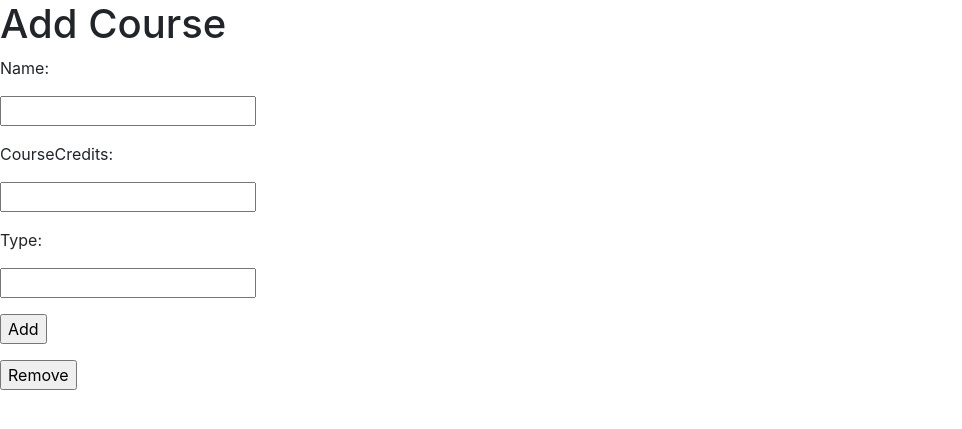
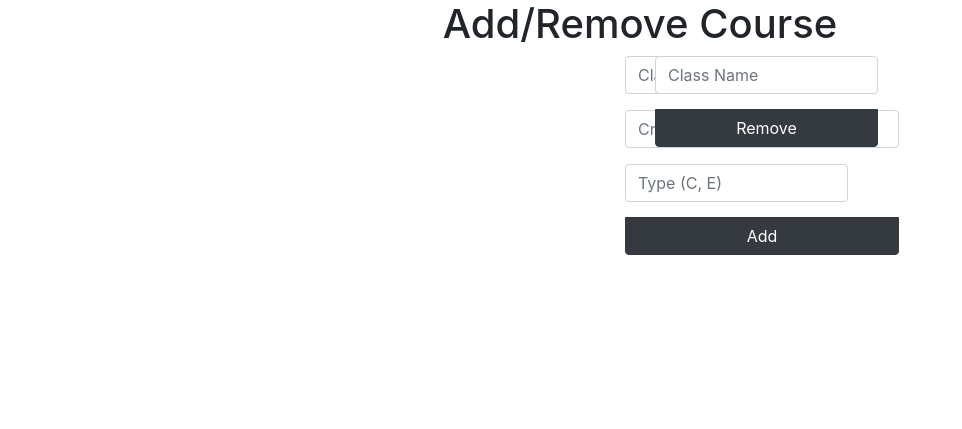
Before and after one commit to altaiiiir/Student-Roster-Website, a Flask app: page /addCourse in a window 1280 px wide. Shown: the part 74-503 px from the top of the page, without its empty margins (0-962 px from the left). Run offline with Flask 2, Linux system fonts and the light colour scheme; some libraries are stand-ins or nearby versions.

Commit message:
UI Stuff

```diff
--- a/App.py
+++ b/App.py
@@ -265,13 +265,15 @@ def update_course():
 def add():
     if request.method == "POST":
 
-        # request data
-        name = request.form["nm"]
-        cc = request.form["creds"]
-        type = request.form["type"]
+
 
         # check if its an add or remove
         if 'add' in request.form:
+            # request data
+            name = request.form["nm"]
+            cc = request.form["creds"]
+            type = request.form["type"]
+
             if(name and cc and type) :
                 # checks if course already exists
                 cur.execute('Select * from Course_Catalog')
@@ -298,6 +300,7 @@ def add():
                 flash("Fill in neccesary information.")
                 return render_template("addCourse.html")
         else:
+            name = request.form["nm"]
             if(name) :
                 # checks if course doesn't exist
                 cur.execute('Select * from Course_Catalog')
@@ -332,17 +335,17 @@ def add():
 def addClass():
     if request.method == "POST":
 
-        # request data
-        name = request.form["name"]
-        section = request.form["section"]
-        roomid = request.form["roomid"]
-        instructor = request.form["ins"]
-        time = request.form["time"]
-        quarter = request.form["quarter"]
-        year = request.form["yr"]
-
         # check if its an add or remove
         if 'add' in request.form:
+            # request data
+            name = request.form["name"]
+            section = request.form["section"]
+            roomid = request.form["roomid"]
+            instructor = request.form["ins"]
+            time = request.form["time"]
+            quarter = request.form["quarter"]
+            year = request.form["yr"]
+
             if(name and section and roomid and instructor and time and quarter and year) :
                 # error flags
                 existsInCatalog = 0 # false
@@ -431,6 +434,10 @@ def addClass():
                 flash("Fill in neccesary information.")
                 return render_template("addClass.html")
         else:
+            # request data
+            name = request.form["name"]
+            section = request.form["section"]
+
             if(name and section) :
                 # for class delete only name and section are needed
                 # checks if class doesn't exist in course_Info
--- a/templates/Base.html
+++ b/templates/Base.html
@@ -1,5 +1,6 @@
 <!doctype html>
 <html>
+
 <head>
 	<link rel="stylesheet" href="https://stackpath.bootstrapcdn.com/bootstrap/4.3.1/css/bootstrap.min.css"  rel="stylesheet" type="text/css">
 	<title> {% block title %} {% endblock %} </title>
@@ -80,4 +81,5 @@
 <script src="https://stackpath.bootstrapcdn.com/bootstrap/4.3.1/js/bootstrap.min.js" integrity="sha384-JjSmVgyd0p3pXB1rRibZUAYoIIy6OrQ6VrjIEaFf/nJGzIxFDsf4x0xIM+B07jRM" crossorigin="anonymous"></script>
 
 	</body>
+
 </html>
--- a/templates/addCourse.html
+++ b/templates/addCourse.html
@@ -5,26 +5,50 @@ Add Courses
 {% endblock %}
 
 {% block content %}
-<h1>Add Course</h1>
     {% with messages = get_flashed_messages() %}
         {% if messages %}
             {% for msg in messages %}
-                <p> {{msg}}</p>
+                <p style="text-align: center;"> {{msg}}</p>
             {% endfor %}
         {% endif %}
     {% endwith %}
-<form action ="#" method = "POST">
 
-    <p> Name: </p>
-    <p><input type="text" name = "nm" pattern="[a-zA-Z]*" maxlength = "20"/></p>
-    <p> CourseCredits: </p>
-    <p><input type="number" name="creds" min="0" step="1" maxlength="2"/></p>
-    <p> Type: </p>
-    <p><input type="text" name = "type" pattern="[A-Z]*" maxlength = "1"/></p>
+<h1 style="text-align:center;"> Add/Remove Course</h1>
 
-    <p><input type="submit" name="add" value="Add"/></p>
-    <p><input type="submit" name="remove" value="Remove"/></p>
-</form>
+<link href="" rel="stylesheet" type="text/css">
 
+<div class="container">
+
+</div class="row">
+    <div style="display: flex;">
+
+        <div class="col-sm" style="position:relative; right:-610px">
+                <form action ="#" method = "POST" class="form-inline" >
+                    <div class="btn-group-vertical">
+                        <p><input type="text" name = "nm" class="form-control" size="15" placeholder="Class Name" required pattern="^(?!^ +$)([a-zA-Z]+)$*" maxlength = "20"/></p>
+
+                        <p><input type="number" name="creds" class="form-control" size="15" placeholder="Credits" required min="0" step="1" maxlength="2"/></p>
+
+                        <p><input type="text" name = "type" class="form-control" size="15" placeholder="Type (C, E)" required pattern="^(?!^ +$)([A-Z]+)$*" maxlength = "1"/></p>
+
+                        <button style="position:relative;" type="submit" name="add" class="btn btn-dark">Add</button>
+
+                    </div>
+                </form>
+        </div>
+
+        <div class="col-sm" style="text-align:Left;">
+
+            <form action ="#" method = "POST" class="form-inline">
+                <div class="btn-group-vertical">
+                    <p><input type="text" name = "nm" class="form-control" size="15" placeholder="Class Name" required pattern="^(?!^ +$)([a-zA-Z]+)$*" maxlength = "20"/></p>
+                    <button style="position:relative; right:0px" type="submit" name="remove" class="btn btn-dark">Remove</button>
+                </div>
+            </form>
+        </div>
+    </div>
+</div>
+
+</div>
 
 {% endblock %}
```
Also changed, not shown: templates/addClass.html (+29 -28 lines), templates/index.html (+14 -3 lines).
